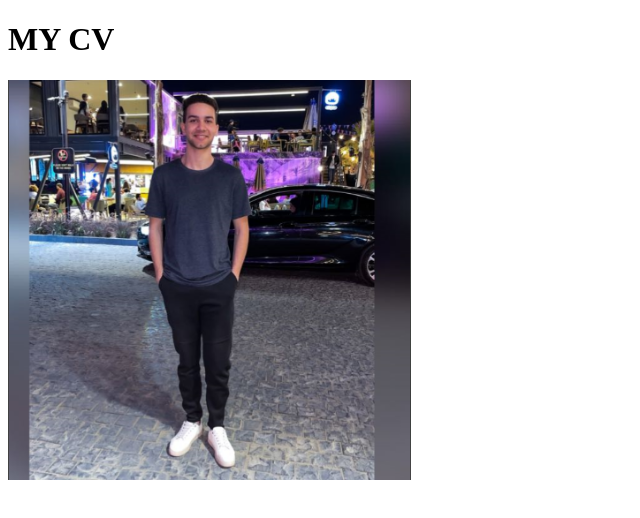
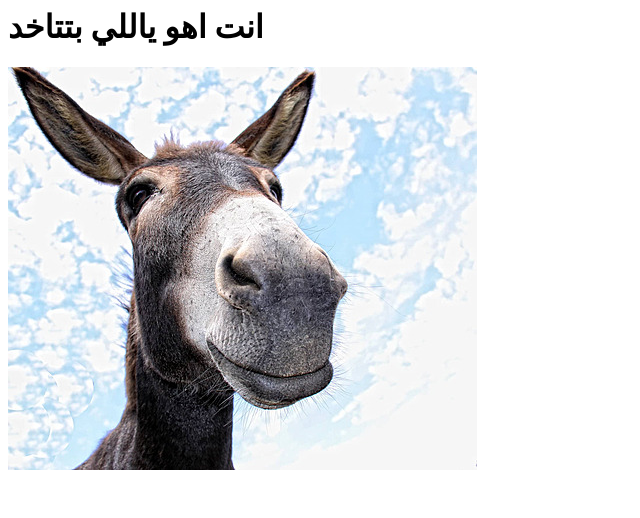
Before and after one commit to yousef1-basem/yousef-portfolio, a plain HTML site: page index.html in a window 1280 px wide. Shown: the whole page, without its empty margins (0-640 px from the left). Drawn offline with Linux system fonts and the light colour scheme.

Commit message:
Add files via upload

```diff
--- a/index.html
+++ b/index.html
@@ -1,11 +1,2 @@
-<!DOCTYPE html>
-<html lang="en">
-    <head>
-        <meta charset="UTF-8">
-        <title>MY CV</title>
-    </head>
-    <body>
-        <h1>MY CV</h1>
-        <a href="./in.html"><img src="./Screenshot 2024-09-01 034857.png" height="400"/></a>
-    </body>
-</html>
+<h1>انت اهو ياللي بتتاخد</h1>
+<img src="./pngtree-funny-donkey-nose-portrait-hair-photo-image_5241028.jpg"/>
```
Also changed, not shown: pngtree-funny-donkey-nose-portrait-hair-photo-image_5241028.jpg (added).
